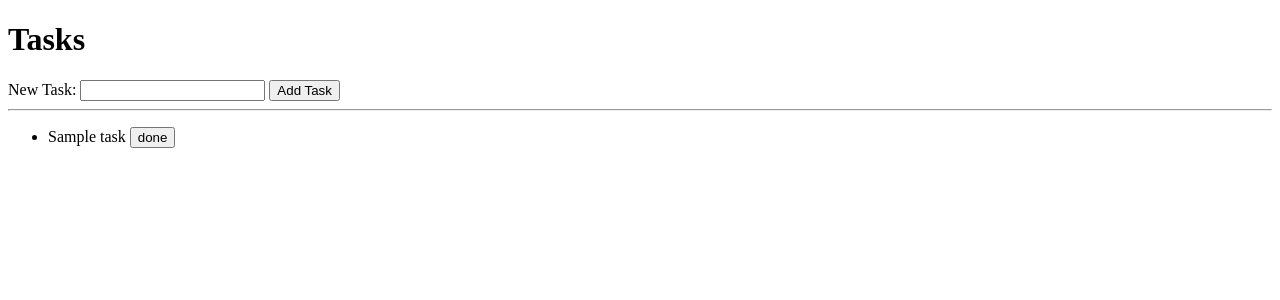
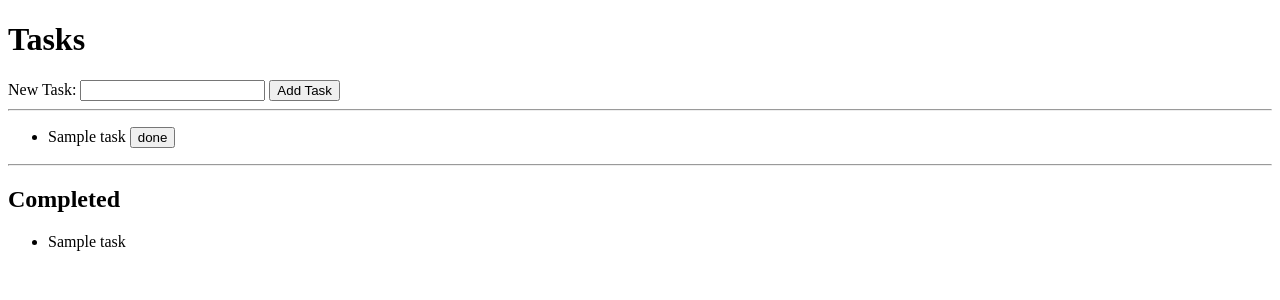
Before and after one commit to tritran206/database-practice, a Flask app: template templates/todos.html in a window 1280 px wide. Shown: the top 300 px of the page. Run offline with Flask 2, Linux system fonts and the light colour scheme; tables that the repository leaves empty hold one stand-in row (values such as "Sample post"); the template is opened without the code that fills it: values that come from a table or form of the project are taken from there, most other values are stand-ins (such as "Sample title", 1, 10 or a date in 2020).

Commit message:
Added completed feature and completed list

```diff
--- a/main.py
+++ b/main.py
@@ -11,10 +11,11 @@ db = SQLAlchemy(app)
 class Tasks(db.Model):
     id = db.Column(db.Integer, primary_key = True)
     name = db.Column(db.String(120))
+    completed = db.Column(db.Boolean)
 
     def __init__(self, name):
         self.name = name
-
+        self.completed = False
 
 @app.route('/', methods=['POST', 'GET'])
 def todos():
@@ -25,15 +26,17 @@ def todos():
         db.session.add(new_task)
         db.session.commit()
 
-    tasks = Tasks.query.all()
+    tasks = Tasks.query.filter_by(completed=False).all()
+    completed_tasks = Tasks.query.filter_by(completed=True).all()
 
-    return render_template('todos.html', title="Task-List", tasks=tasks)
+    return render_template('todos.html', title="Task-List", tasks=tasks, completed_tasks=completed_tasks)
 
 @app.route('/delete-task', methods=['POST'])
 def remove_task():
     task_id = int(request.form['task-id'])
     task = Tasks.query.get(task_id)
-    db.session.delete(task)
+    task.completed = True
+    db.session.add(task)
     db.session.commit()
 
     return redirect("/")
--- a/templates/todos.html
+++ b/templates/todos.html
@@ -27,5 +27,16 @@
       {% endfor %}
     </ul>
 
+    <hr>
   {% endif %}
+
+  {% if not completed_tasks|length == 0 %}
+    <h2>Completed</h2>
+    <ul>
+      {% for task in completed_tasks %}
+      <li>{{task.name}}</li>
+      {% endfor %}
+    </ul>
+  {% endif %}
+
 {% endblock %}
```
